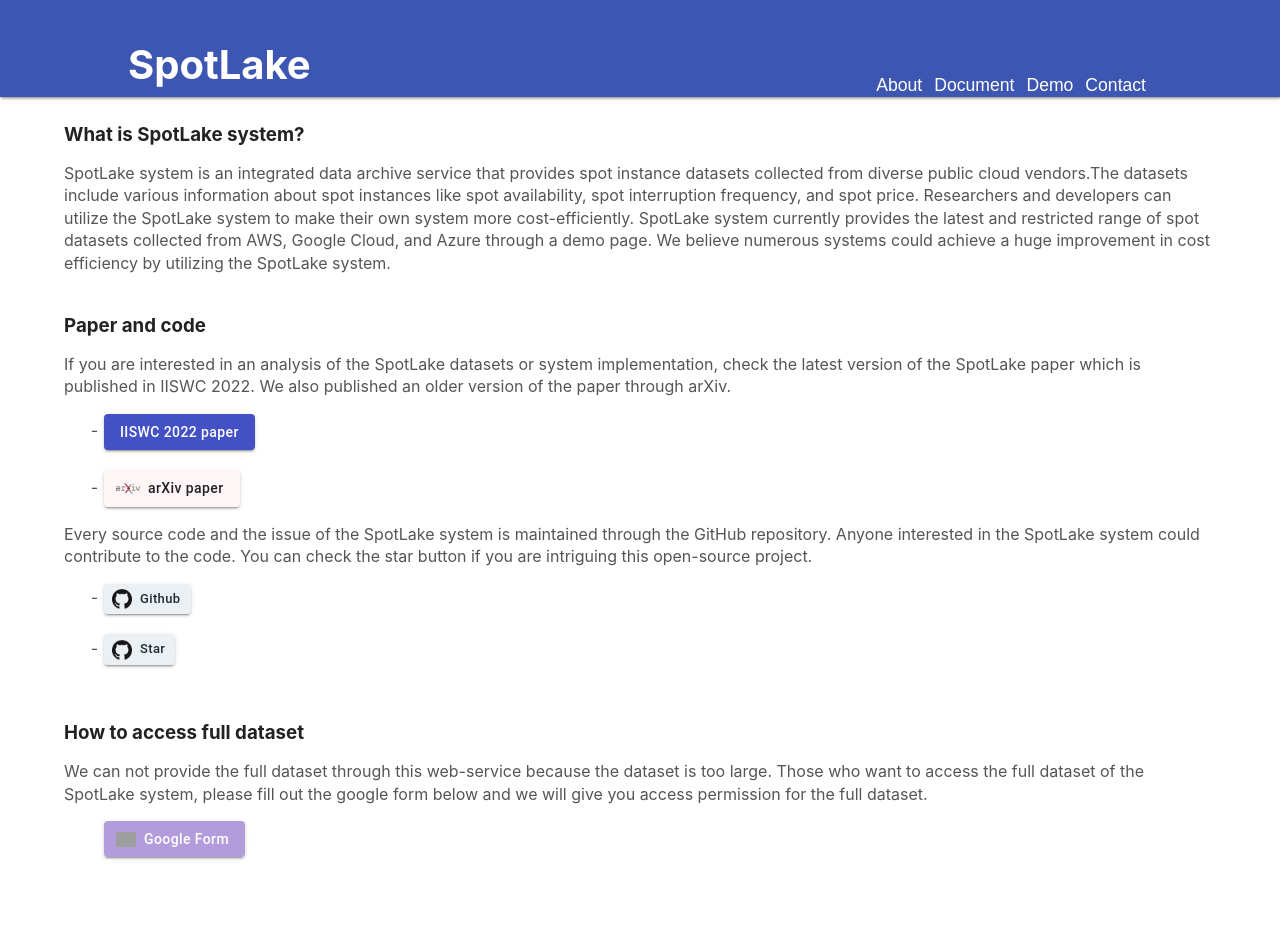
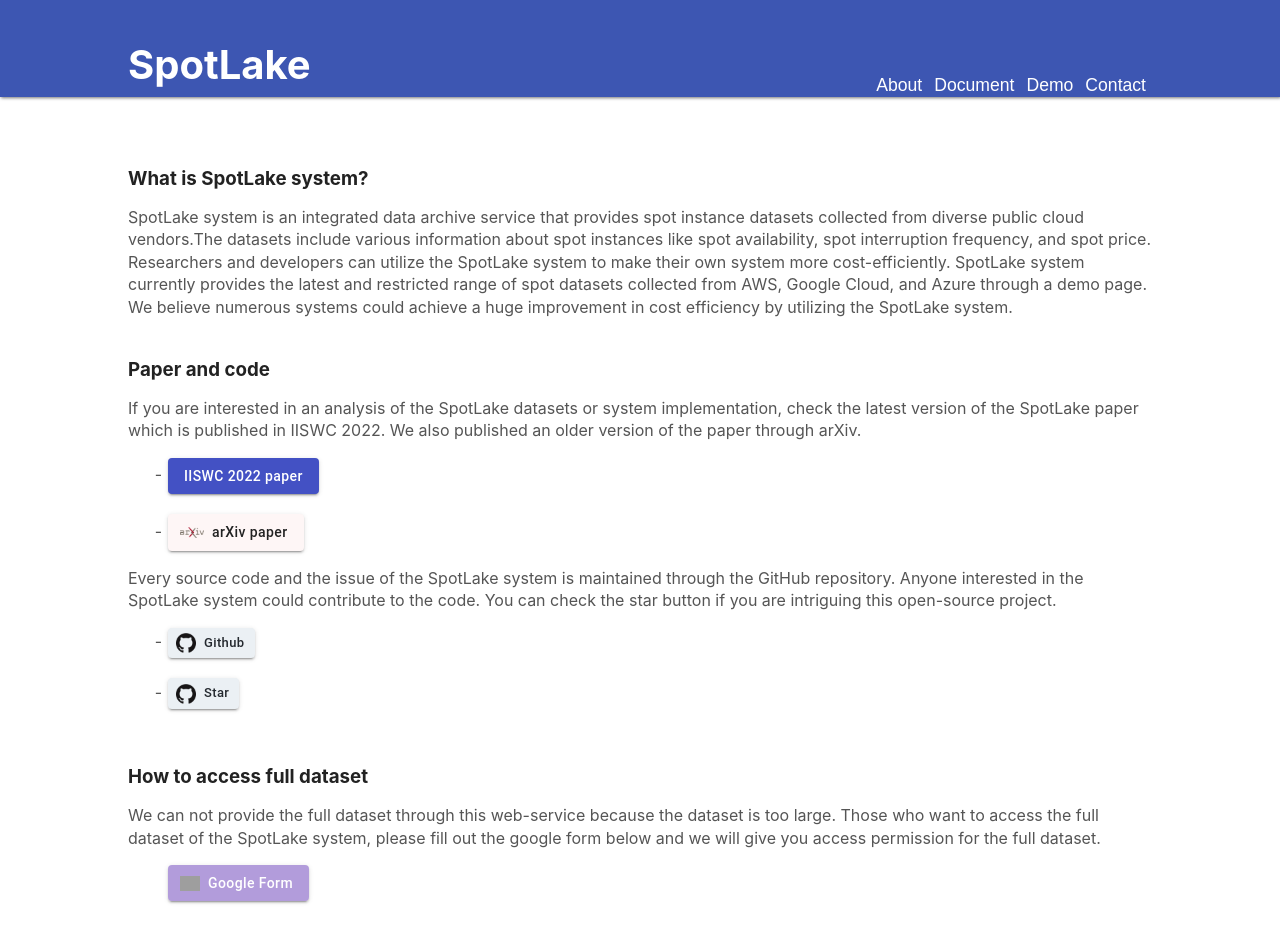
Before and after one commit to ddps-lab/spotlake, a React (Create React App) app in the folder frontend/: page /about in a window 1280 px wide. Before the commit the page ends 909 px from the top, so only its background shows below. Built offline with nearby package versions, Linux system fonts and the light colour scheme; grey boxes are pictures that could not be loaded; what @mui/x-data-grid-pro would draw is missing.

Commit message:
page margin

```diff
--- a/frontend/src/UI/styles.js
+++ b/frontend/src/UI/styles.js
@@ -31,11 +31,13 @@
     }
 })
 export const Wrapper = styled.div`
-  padding-top: 10px;
+  padding-top: 60px;
+  width: 80%;
+  min-width: 800px;
+  margin: 0 auto;
   display: flex;
   flex-direction: column;
   align-items: flex-start;
-  ${(props) => props.padding ? 'padding : '+ props.padding : ''};
 `;
 export const Title =styled.h1`
     ${(props) => props.color? 'color : ' : 'color : #000'};
--- a/frontend/src/pages/about/about.js
+++ b/frontend/src/pages/about/about.js
@@ -4,7 +4,7 @@
 import { ThemeProvider } from '@mui/material/styles';
 function About () {
     return (
-        <Wrapper padding={`1rem 4rem`}>
+        <Wrapper>
             <Box column align={'flex-start'} gap={1} margin={`20px 0`}>
                 <SubTitle>What is SpotLake system?</SubTitle>
                 <ContentBox>
--- a/frontend/src/pages/contact/contact.js
+++ b/frontend/src/pages/contact/contact.js
@@ -4,7 +4,7 @@
 
 function Contact () {
     return (
-        <Wrapper padding={`1rem 4rem`}>
+        <Wrapper>
             <Box column align={'flex-start'} gap={1} margin={`20px 0`}>
                 <ContentBox className="contact">
                     SpotLake system is maintained by Distributed Data Processing System Lab (DDPS Lab, <a href="https://ddps.cloud" target={"_blank"}>https://ddps.cloud</a>) at Kookmin University.
--- a/frontend/src/pages/document/document.js
+++ b/frontend/src/pages/document/document.js
@@ -4,7 +4,7 @@
 
 function Document () {
     return (
-        <Wrapper padding={`1rem 4rem`}>
+        <Wrapper>
             <Box column align={'flex-start'} gap={1} margin={`20px 0`}>
                 <DemoImg src={process.env.PUBLIC_URL + "/demoImg.png"} alt={"demoPageImg"}/>
                 <SubTitle>(1) Vendor selection</SubTitle>
```
